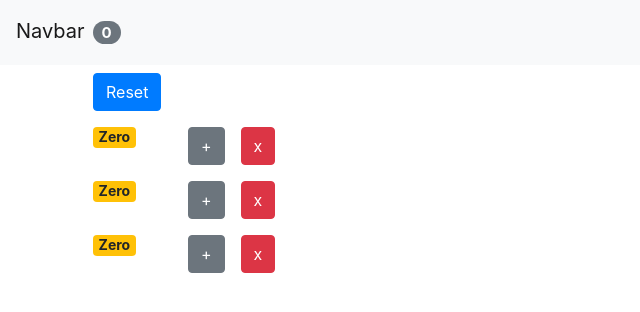
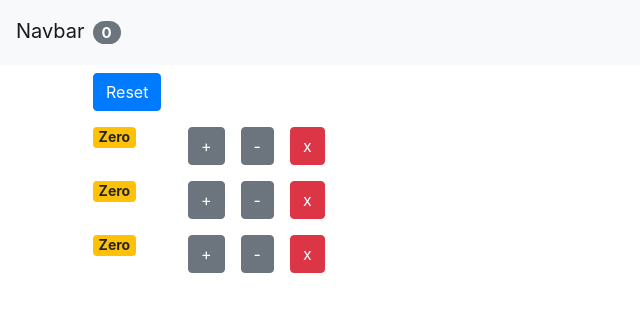
Before and after one commit to chrisvasqm/react-counter-app, a React (Create React App) app: page / in a window 1280 px wide. Shown: the top 312 px of the page, without its empty margins (0-640 px from the left). Built offline with nearby package versions, Linux system fonts and the light colour scheme.

Commit message:
Add button

```diff
--- a/src/components/counter.jsx
+++ b/src/components/counter.jsx
@@ -20,6 +20,7 @@ class Counter extends Component {
           >
             +
           </button>
+          <button className="btn btn-secondary btn md m-2">-</button>
           <button
             className="btn btn-md m-2 btn-danger"
             onClick={() => {
```
